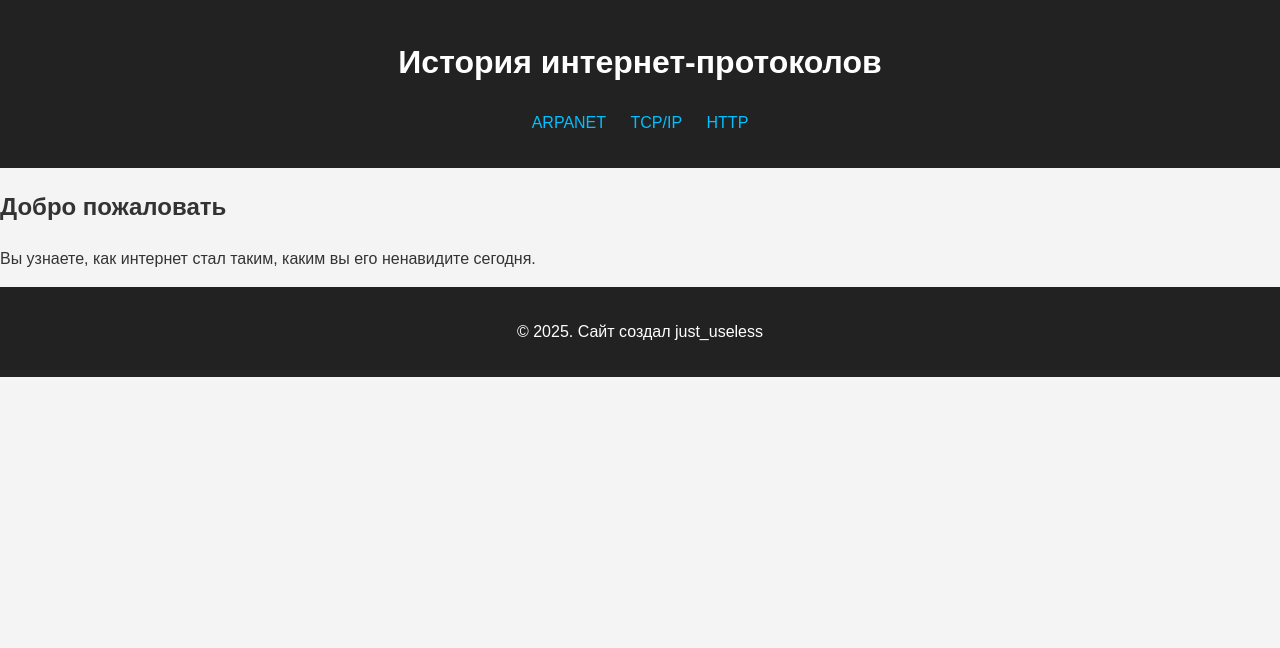
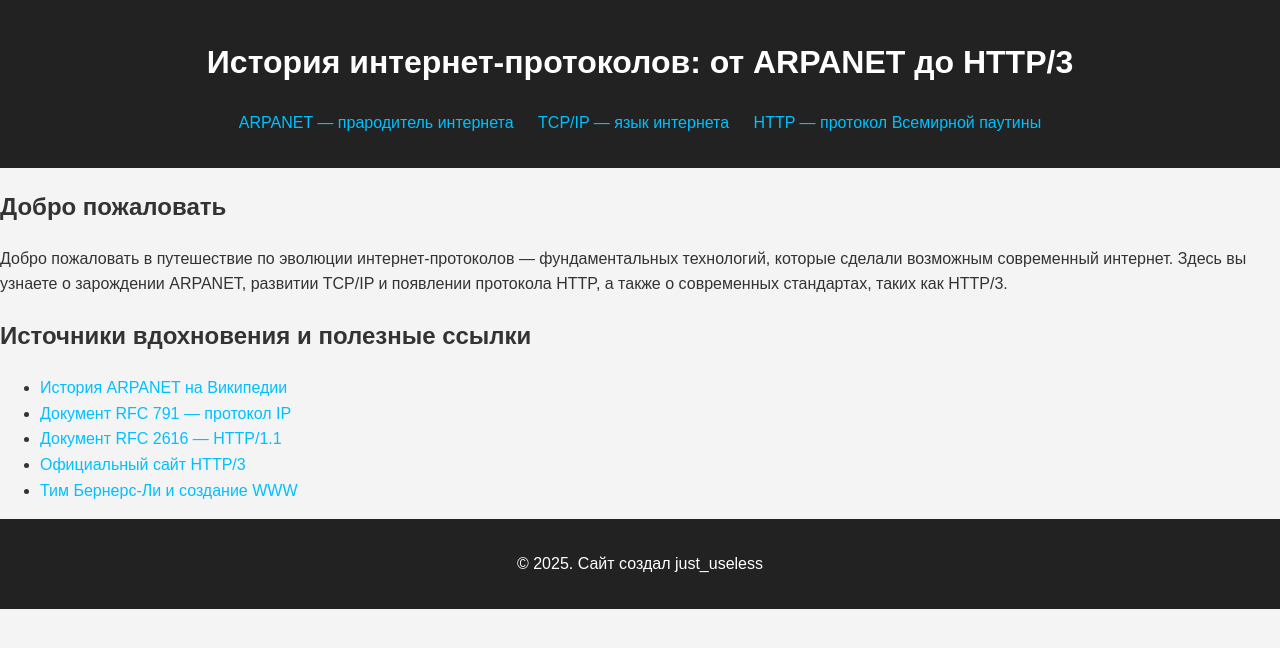
Before and after one commit to Kinar7/WWW, a plain HTML site: page index.html in a window 1280 px wide. Drawn offline with Linux system fonts and the light colour scheme.

Commit message:
Update index.html

```diff
--- a/index.html
+++ b/index.html
@@ -10,19 +10,29 @@
 </head>
 <body>
     <header>
-        <h1>История интернет-протоколов</h1>
+        <h1>История интернет-протоколов: от ARPANET до HTTP/3</h1>
         <nav>
             <ul>
-                <li><a href="about.html">ARPANET</a></li>
-                <li><a href="tcpip.html">TCP/IP</a></li>
-                <li><a href="http_versions.html">HTTP</a></li>
+                <li><a href="arpanet.html">ARPANET — прародитель интернета</a></li>
+                <li><a href="tcpip.html">TCP/IP — язык интернета</a></li>
+                <li><a href="http.html">HTTP — протокол Всемирной паутины</a></li>
             </ul>
         </nav>
     </header>
     <main>
         <section>
             <h2>Добро пожаловать</h2>
-            <p>Вы узнаете, как интернет стал таким, каким вы его ненавидите сегодня.</p>
+            <p>Добро пожаловать в путешествие по эволюции интернет-протоколов — фундаментальных технологий, которые сделали возможным современный интернет. Здесь вы узнаете о зарождении ARPANET, развитии TCP/IP и появлении протокола HTTP, а также о современных стандартах, таких как HTTP/3.</p>
+        </section>
+        <section>
+            <h2>Источники вдохновения и полезные ссылки</h2>
+            <ul>
+                <li><a href="https://ru.wikipedia.org/wiki/ARPANET" target="_blank" rel="noopener">История ARPANET на Википедии</a></li>
+                <li><a href="https://tools.ietf.org/html/rfc791" target="_blank" rel="noopener">Документ RFC 791 — протокол IP</a></li>
+                <li><a href="https://tools.ietf.org/html/rfc2616" target="_blank" rel="noopener">Документ RFC 2616 — HTTP/1.1</a></li>
+                <li><a href="https://http3.github.io/" target="_blank" rel="noopener">Официальный сайт HTTP/3</a></li>
+                <li><a href="https://www.w3.org/People/Berners-Lee/" target="_blank" rel="noopener">Тим Бернерс-Ли и создание WWW</a></li>
+            </ul>
         </section>
     </main>
     <footer>
```
